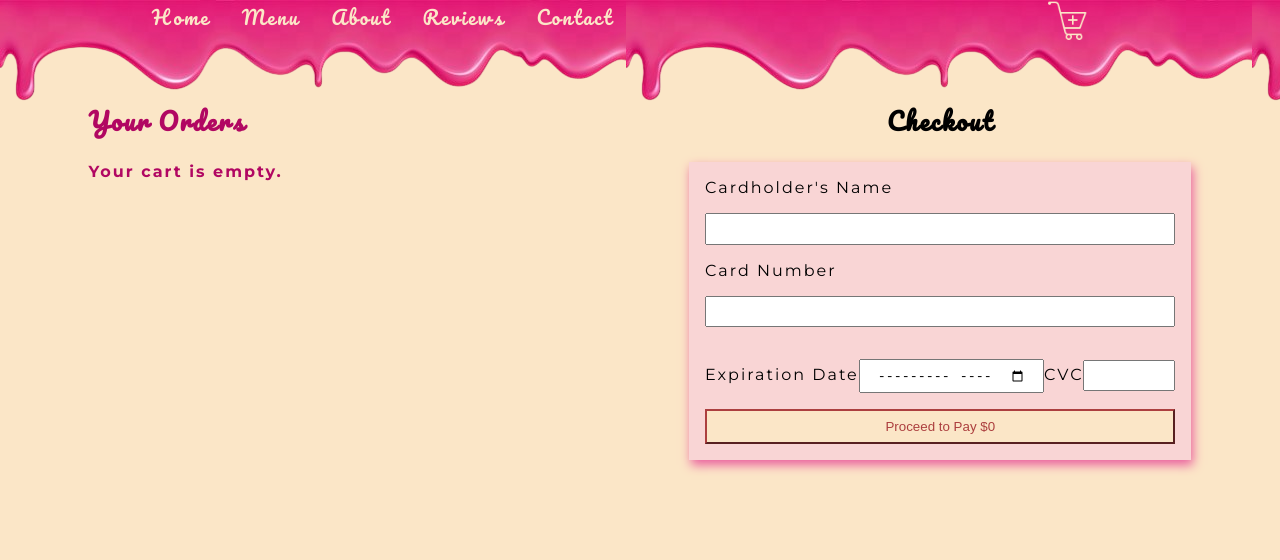
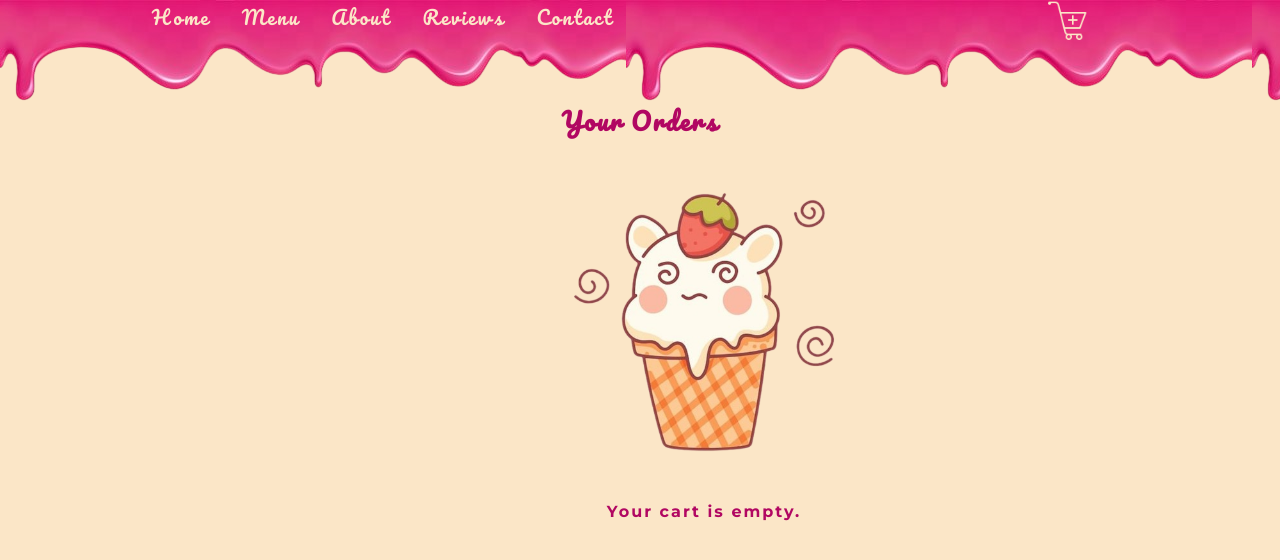
Before and after one commit to amelia2802/ice-cream-site, a React (Create React App) app: page /orders in a window 1280 px wide. Shown: the top 560 px of the page. Built offline with nearby package versions, Linux system fonts and the light colour scheme.

Commit message:
add to home

```diff
--- a/public/index.html
+++ b/public/index.html
@@ -9,7 +9,7 @@
       name="description"
       content="Ice creame website, E-commerce Wesite"
     />
-    <link rel="apple-touch-icon" href="%PUBLIC_URL%/logo192.png" />
+    <link rel="apple-touch-icon" href="%PUBLIC_URL%/apple-touch-icon.png" />
     <link rel="manifest" href="%PUBLIC_URL%/manifest.json" />
     <title>LUVELICIOUS</title>
   </head>
--- a/src/App.css
+++ b/src/App.css
@@ -525,6 +525,15 @@ footer input[type=text], input[type=email]{
   background-color: #e1187234;
 }
 
+.cart-header,.no-item{
+  text-align: center;
+}
+
+.no-item{
+  width: 20rem;
+  transform: translateX(50%);
+}
+
 @media only screen and (max-width: 450px) {
   body{
     overflow-x: hidden;
--- a/src/components/Cart.js
+++ b/src/components/Cart.js
@@ -4,7 +4,11 @@ export default function Cart({ cart, totalPrice,addItemToCart,removeItemFromCart
 
     const renderCartItems = () => {
         if (cart.length === 0) {
-            return <p>Your cart is empty.</p>;
+            return(
+                <><img className="no-item" src={require("../img/no-item.png")} alt="sad icecream" />
+                    <p className="no-item">Your cart is empty.</p>
+                </>
+            )
         }
 
         return (
--- a/src/components/Orders.js
+++ b/src/components/Orders.js
@@ -1,10 +1,8 @@
 import React from "react";
 import Cart from "./Cart";
+import PaymentForm from "../composables/PaymentForm";
 
 export default function Orders({ cart, totalPrice, addItemToCart, removeItemFromCart }) {
-  const handleCheckout = () => {
-    alert(`Proceeding to payment for $${totalPrice.toFixed(2)}`);
-  };
 
   return (
     <section id="order">
@@ -14,48 +12,7 @@ export default function Orders({ cart, totalPrice, addItemToCart, removeItemFrom
         addItemToCart={addItemToCart}
         removeItemFromCart={removeItemFromCart}
       />
-      <div>
-        <h1>Checkout</h1>
-        <form className="checkout-form" onSubmit={(e) => e.preventDefault() /* Prevent default form submission */}>
-          <label htmlFor="fullName">Cardholder's Name</label>
-          <input
-            type="text"
-            name="fullName"
-            required
-          />
-          <label htmlFor="cardNumber">Card Number</label>
-          <input
-            type="number"
-            name="cardNumber"
-            required
-          />
-          <div>
-            <label htmlFor="expdate">Expiration Date</label>
-            <input
-              type="month"
-              name="expdate"
-              required
-            />
-            <label htmlFor="cvc">CVC</label>
-            <input
-              type="number"
-              name="cvc"
-              min="111"
-              max="999"
-              required
-            />
-          </div>
-          <button
-            className="confirm-order"
-            onClick={(e) => {
-              e.preventDefault(); // Prevent form submission
-              handleCheckout(); // Proceed with checkout
-            }}
-          >
-            Proceed to Pay ${totalPrice}
-          </button>
-        </form>
-      </div>
+      {cart.length>0 ? <PaymentForm totalPrice={totalPrice} /> : ""}
     </section>
   );
 }
--- /dev/null
+++ b/src/composables/PaymentForm.js
@@ -0,0 +1,66 @@
+import React from "react";
+
+export default function PaymentForm({totalPrice}){
+    const handleCheckout = () => {
+        alert(`Proceeding to payment for $${totalPrice.toFixed(2)}`);
+      };
+
+    return(
+        <div>
+        <h1>Checkout</h1>
+        <form className="checkout-form" onSubmit={(e) => e.preventDefault() /* Prevent default form submission */}>
+          <label htmlFor="fullName">Cardholder's Name</label>
+          <input
+            type="text"
+            name="fullName"
+            required
+          />
+          <label htmlFor="address">Cardholder's Address</label>
+          <input
+            type="text"
+            name="address"
+            required
+          />
+          <label htmlFor="phonenumber">Contact Number</label>
+          <input
+            type="number"
+            name="phonenumber"
+            min={1000000000}
+            max={9999999999}
+            required
+          />
+          <label htmlFor="cardNumber">Card Number</label>
+          <input
+            type="number"
+            name="cardNumber"
+            required
+          />
+          <div>
+            <label htmlFor="expdate">Expiration Date</label>
+            <input
+              type="month"
+              name="expdate"
+              required
+            />
+            <label htmlFor="cvc">CVC</label>
+            <input
+              type="number"
+              name="cvc"
+              min="111"
+              max="999"
+              required
+            />
+          </div>
+          <button
+            className="confirm-order"
+            onClick={(e) => {
+              e.preventDefault(); // Prevent form submission
+              handleCheckout(); // Proceed with checkout
+            }}
+          >
+            Proceed to Pay ${totalPrice}
+          </button>
+        </form>
+      </div>
+    )
+}
```
Also changed, not shown: src/img/no-item.png (added).
